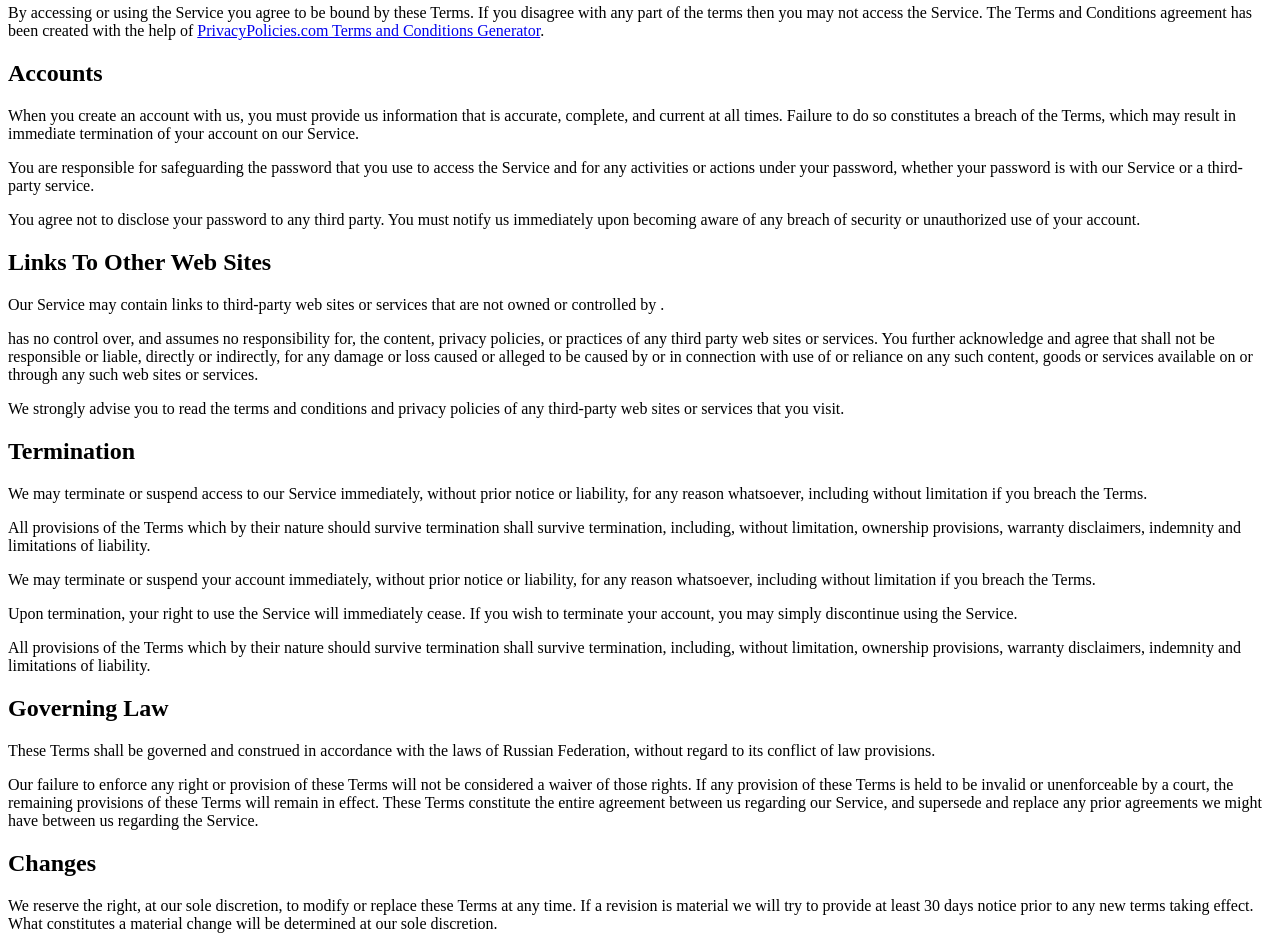
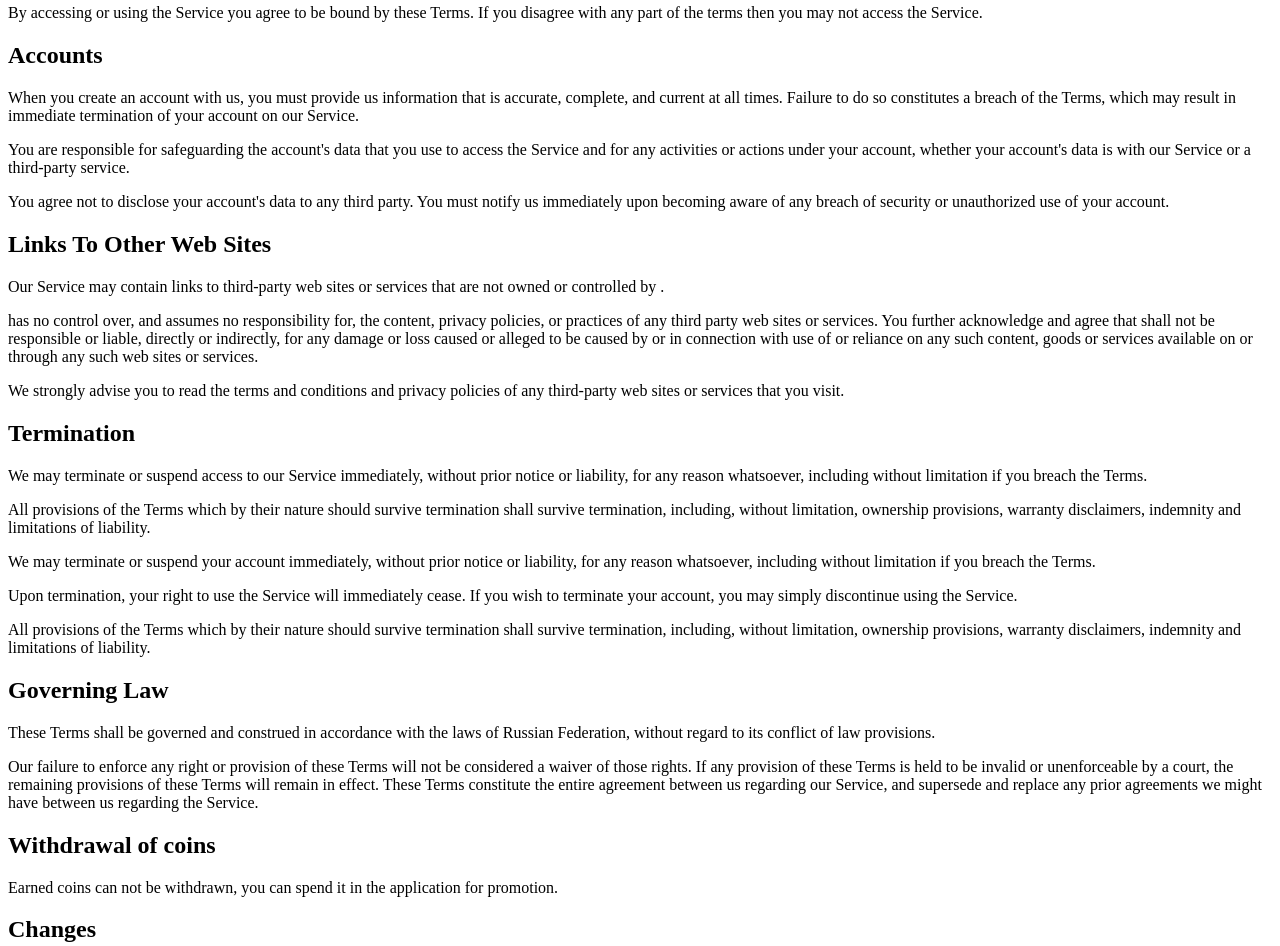
Before and after one commit to RaccoonProduction/cashflow_terms, a plain HTML site: page index.html in a window 1280 px wide. Shown: the part 164-1110 px from the top of the page. Drawn offline with Linux system fonts and the light colour scheme.

Commit message:
Update index.html

```diff
--- a/index.html
+++ b/index.html
@@ -8,16 +8,16 @@
 
 <p>Your access to and use of the Service is conditioned on your acceptance of and compliance with these Terms. These Terms apply to all visitors, users and others who access or use the Service.</p>
 
-<p>By accessing or using the Service you agree to be bound by these Terms. If you disagree with any part of the terms then you may not access the Service. The Terms and Conditions agreement  has been created with the help of <a href="https://www.privacypolicies.com/free-terms-conditions-generator/">PrivacyPolicies.com Terms and Conditions Generator</a>.</p>
+<p>By accessing or using the Service you agree to be bound by these Terms. If you disagree with any part of the terms then you may not access the Service.</p>
 
 
 <h2>Accounts</h2>
 
 <p>When you create an account with us, you must provide us information that is accurate, complete, and current at all times. Failure to do so constitutes a breach of the Terms, which may result in immediate termination of your account on our Service.</p>
 
-<p>You are responsible for safeguarding the password that you use to access the Service and for any activities or actions under your password, whether your password is with our Service or a third-party service.</p>
+<p>You are responsible for safeguarding the account's data that you use to access the Service and for any activities or actions under your account, whether your account's data is with our Service or a third-party service.</p>
 
-<p>You agree not to disclose your password to any third party. You must notify us immediately upon becoming aware of any breach of security or unauthorized use of your account.</p>
+<p>You agree not to disclose your account's data to any third party. You must notify us immediately upon becoming aware of any breach of security or unauthorized use of your account.</p>
 
 
 <h2>Links To Other Web Sites</h2>
@@ -48,6 +48,8 @@
 
 <p>Our failure to enforce any right or provision of these Terms will not be considered a waiver of those rights. If any provision of these Terms is held to be invalid or unenforceable by a court, the remaining provisions of these Terms will remain in effect. These Terms constitute the entire agreement between us regarding our Service, and supersede and replace any prior agreements we might have between us regarding the Service.</p>
 
+<h2>Withdrawal of coins</h2>
+<p>Earned coins can not be withdrawn, you can spend it in the application for promotion.</p>
 
 <h2>Changes</h2>
 
```
